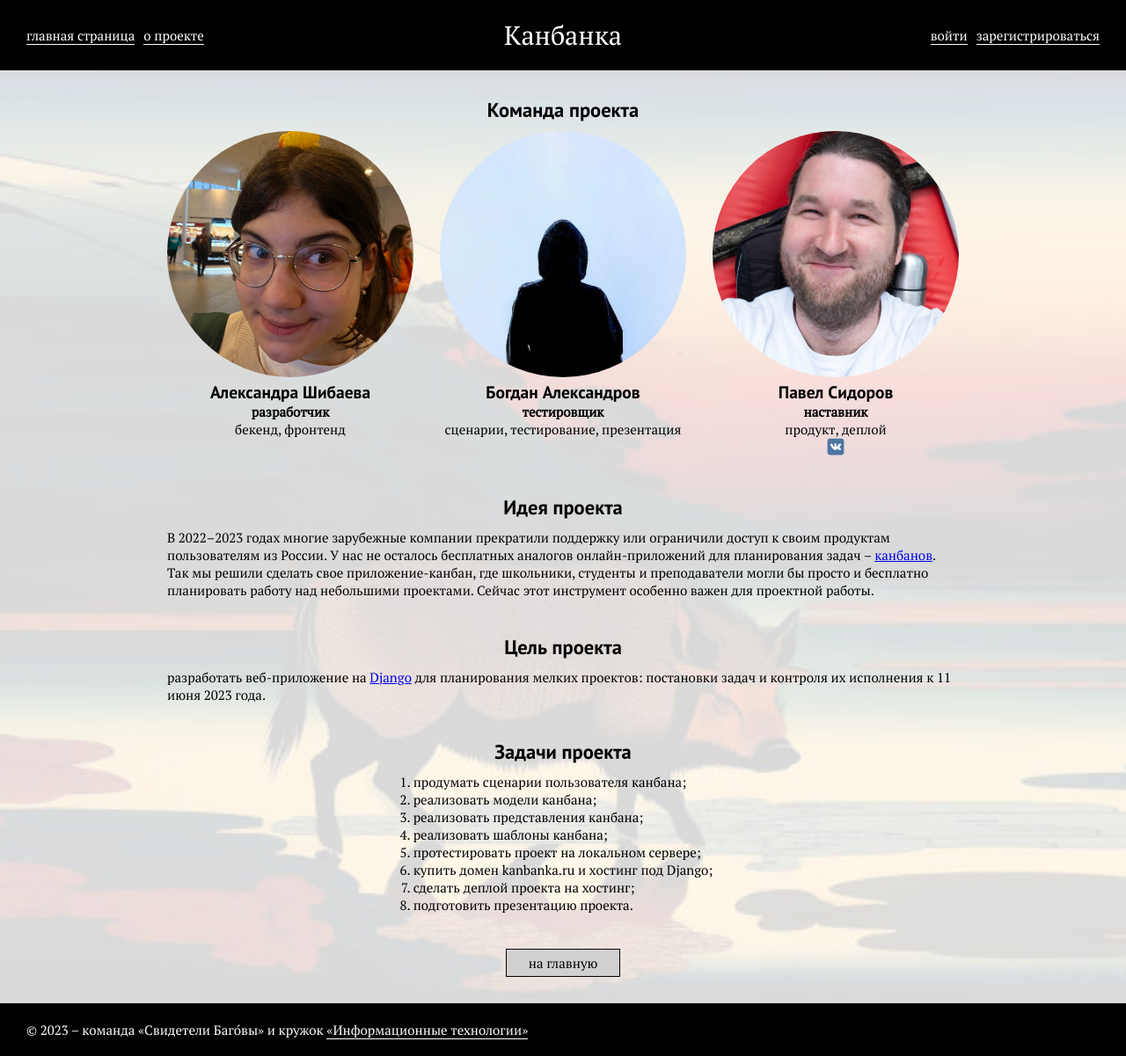
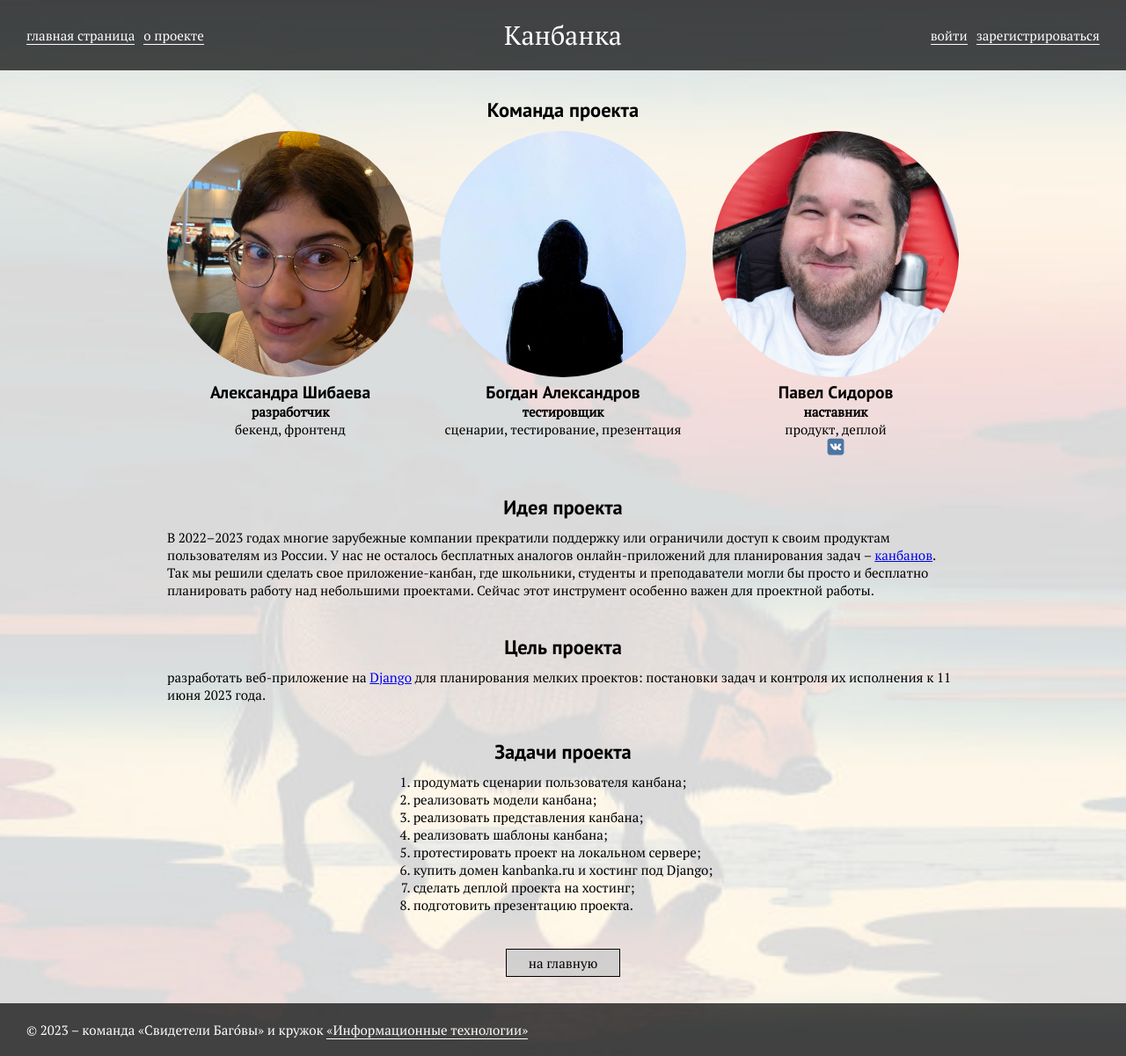
Before and after one commit to it-ddt/kanban, a Django app: template templates/kanban/about.html in a window 1280 px wide. Shown: the whole page at 88% size. Run offline with Django 3.2, Linux system fonts and the light colour scheme; the template is opened without the code that fills it, so the values that code supplies are empty.

Commit message:
фон на весь body

```diff
--- a/static/css/style.css
+++ b/static/css/style.css
@@ -8,6 +8,12 @@ html {
     box-sizing: border-box;
     font-family: 'PT Serif', serif;
     font-size: 1rem;
+}
+
+body {
+    background-repeat: no-repeat;
+    background-size: cover;
+    background-position: top;
 }
 
 h1 {
@@ -36,7 +42,7 @@ h3 {
 
 .header-container {
     padding: 20px 30px;
-    background-color: #000;
+    background-color: hsla(0, 0%, 0%, 0.7);
     color: #fff;
     display: flex;
     gap: 15px;
@@ -91,9 +97,6 @@ h3 {
     display: flex;
     flex-direction: column;
     align-items: center;
-    background-repeat: no-repeat;
-    background-size: cover;
-    background-position: top;
 }
 
  .main-item {
@@ -219,7 +222,7 @@ h3 {
 
 .footer-container {
     padding: 20px 30px;
-    background-color: #000;
+    background-color: hsla(0, 0%, 0%, 0.7);
     color: #fff;
     display: flex;
     gap: 15px;
--- a/templates/kanban/base.html
+++ b/templates/kanban/base.html
@@ -13,7 +13,7 @@
     <link rel="shortcut icon" type="image/png" href="{% static 'img/favicon.ico' %}"/>
     <link rel="stylesheet" href="{% static 'css/style.css' %}">
 </head>
-<body>
+<body style="background-image: url('{% static "img/bg.jpg" %}');">
 
     <div class="page_container">
         <header class="header-container">
@@ -61,7 +61,7 @@
             </div>
         </header>
 
-        <main class="main-container" style="background-image: url('{% static "img/bg.jpg" %}');">
+        <main class="main-container">
             {% block content %}{% endblock %}
         </main>
 
```
